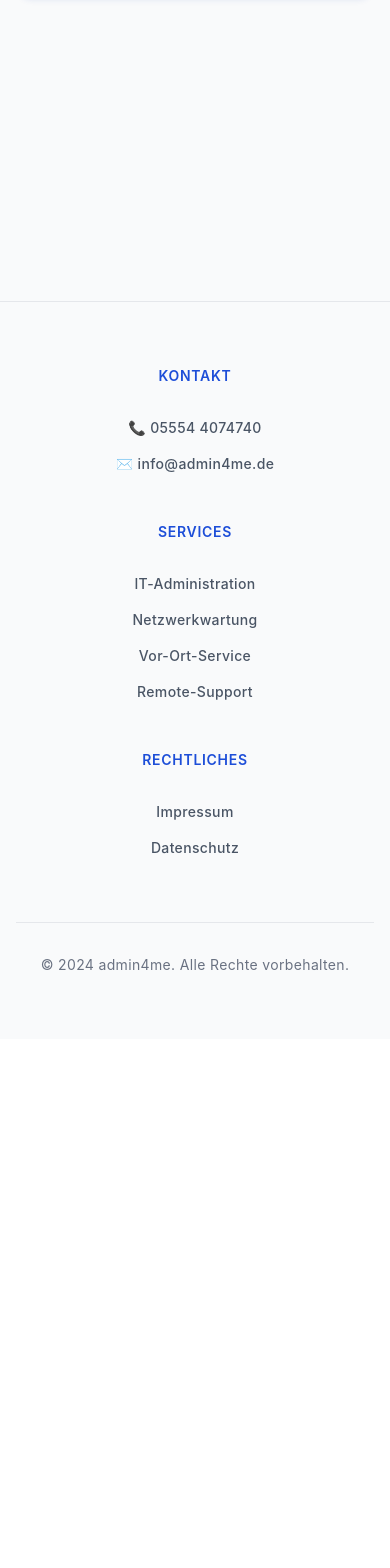
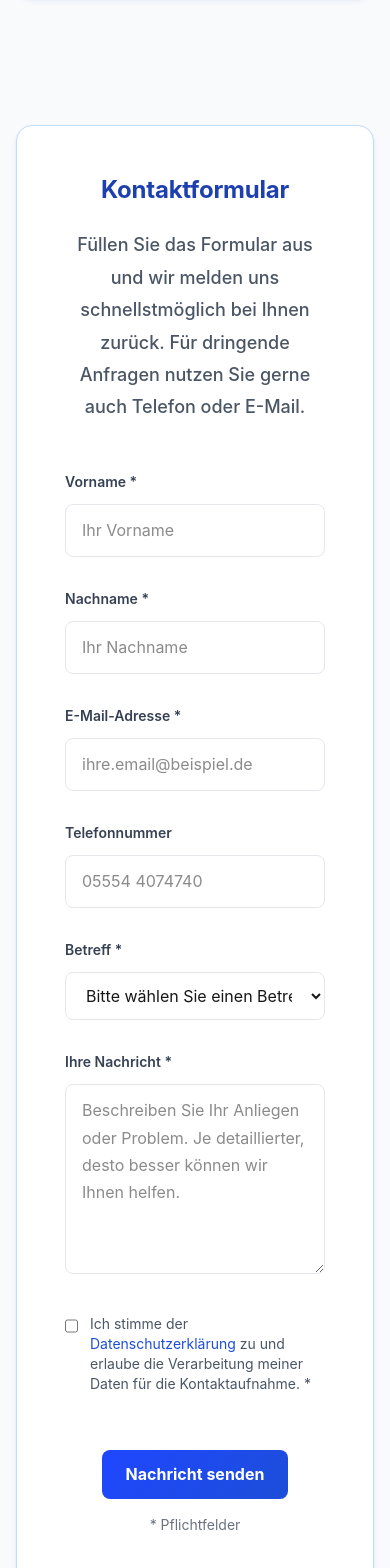
Before and after one commit to Remodops/admin4me, a Next.js app: page /kontakt in a window 390 px wide. Shown: the part 2080-3648 px from the top of the page. Before the commit the page ends 3119 px from the top, so only its background shows below. Built offline with nearby package versions, Linux system fonts and the light colour scheme.

Commit message:
add dummy contact form change CTA texts add alt text for logos, icons, etc

```diff
--- a/src/app/kontakt/page.tsx
+++ b/src/app/kontakt/page.tsx
@@ -34,7 +34,7 @@ export default function Kontakt() {
           <div className="space-y-10">
             <div className="flex items-start lg:justify-start justify-center">
               <div className="flex-shrink-0 w-14 h-14 bg-gradient-accent rounded-xl flex items-center justify-center mr-8 shadow-professional">
-                <svg className="w-7 h-7 text-white" fill="none" stroke="currentColor" viewBox="0 0 24 24">
+                <svg className="w-7 h-7 text-white" fill="none" stroke="currentColor" viewBox="0 0 24 24" aria-hidden="true">
                   <path strokeLinecap="round" strokeLinejoin="round" strokeWidth={2} d="M3 8l7.89 4.26a2 2 0 002.22 0L21 8M5 19h14a2 2 0 002-2V7a2 2 0 00-2-2H5a2 2 0 00-2 2v10a2 2 0 002 2z" />
                 </svg>
               </div>
@@ -53,7 +53,7 @@ export default function Kontakt() {
 
             <div className="flex items-start lg:justify-start justify-center">
               <div className="flex-shrink-0 w-14 h-14 bg-gradient-accent rounded-xl flex items-center justify-center mr-8 shadow-professional">
-                <svg className="w-7 h-7 text-white" fill="none" stroke="currentColor" viewBox="0 0 24 24">
+                <svg className="w-7 h-7 text-white" fill="none" stroke="currentColor" viewBox="0 0 24 24" aria-hidden="true">
                   <path strokeLinecap="round" strokeLinejoin="round" strokeWidth={2} d="M3 5a2 2 0 012-2h3.28a1 1 0 01.948.684l1.498 4.493a1 1 0 01-.502 1.21l-2.257 1.13a11.042 11.042 0 005.516 5.516l1.13-2.257a1 1 0 011.21-.502l4.493 1.498a1 1 0 01.684.949V19a2 2 0 01-2 2h-1C9.716 21 3 14.284 3 6V5z" />
                 </svg>
               </div>
@@ -72,7 +72,7 @@ export default function Kontakt() {
 
             <div className="flex items-start lg:justify-start justify-center">
               <div className="flex-shrink-0 w-14 h-14 bg-gradient-accent rounded-xl flex items-center justify-center mr-8 shadow-professional">
-                <svg className="w-7 h-7 text-white" fill="none" stroke="currentColor" viewBox="0 0 24 24">
+                <svg className="w-7 h-7 text-white" fill="none" stroke="currentColor" viewBox="0 0 24 24" aria-hidden="true">
                   <path strokeLinecap="round" strokeLinejoin="round" strokeWidth={2} d="M17.657 16.657L13.414 20.9a1.998 1.998 0 01-2.827 0l-4.244-4.243a8 8 0 1111.314 0z" />
                   <path strokeLinecap="round" strokeLinejoin="round" strokeWidth={2} d="M15 11a3 3 0 11-6 0 3 3 0 016 0z" />
                 </svg>
@@ -105,7 +105,7 @@ export default function Kontakt() {
             <div className="text-center flex-1">
               <div className="w-36 h-36 mx-auto mb-8 bg-gradient-to-br from-green-100 to-green-200 dark:from-green-900 dark:to-green-800 rounded-2xl flex items-center justify-center shadow-professional hover-lift transition-all duration-300 p-4">
                 <div className="text-green-600 dark:text-green-300 text-center">
-                  <svg className="w-16 h-16 mx-auto mb-2" fill="currentColor" viewBox="0 0 24 24">
+                  <svg className="w-16 h-16 mx-auto mb-2" fill="currentColor" viewBox="0 0 24 24" aria-hidden="true">
                     <path d="M17.472 14.382c-.297-.149-1.758-.867-2.03-.967-.273-.099-.471-.148-.67.15-.197.297-.767.966-.94 1.164-.173.199-.347.223-.644.075-.297-.15-1.255-.463-2.39-1.475-.883-.788-1.48-1.761-1.653-2.059-.173-.297-.018-.458.13-.606.134-.133.298-.347.446-.52.149-.174.198-.298.298-.497.099-.198.05-.371-.025-.52-.075-.149-.669-1.612-.916-2.207-.242-.579-.487-.5-.669-.51-.173-.008-.371-.01-.57-.01-.198 0-.52.074-.792.372-.272.297-1.04 1.016-1.04 2.479 0 1.462 1.065 2.875 1.213 3.074.149.198 2.096 3.2 5.077 4.487.709.306 1.262.489 1.694.625.712.227 1.36.195 1.871.118.571-.085 1.758-.719 2.006-1.413.248-.694.248-1.289.173-1.413-.074-.124-.272-.198-.57-.347m-5.421 7.403h-.004a9.87 9.87 0 01-5.031-1.378l-.361-.214-3.741.982.998-3.648-.235-.374a9.86 9.86 0 01-1.51-5.26c.001-5.45 4.436-9.884 9.888-9.884 2.64 0 5.122 1.03 6.988 2.898a9.825 9.825 0 012.893 6.994c-.003 5.45-4.437 9.884-9.885 9.884m8.413-18.297A11.815 11.815 0 0012.05 0C5.495 0 .16 5.335.157 11.892c0 2.096.547 4.142 1.588 5.945L.057 24l6.305-1.654a11.882 11.882 0 005.683 1.448h.005c6.554 0 11.890-5.335 11.893-11.893A11.821 11.821 0 0020.885 3.251"/>
                   </svg>
                   <span className="font-bold text-xl tracking-wide block">WhatsApp</span>
@@ -120,7 +120,7 @@ export default function Kontakt() {
             <div className="text-center flex-1">
               <div className="w-36 h-36 mx-auto mb-8 bg-gradient-to-br from-blue-100 to-blue-200 dark:from-blue-900 dark:to-blue-800 rounded-2xl flex items-center justify-center shadow-professional hover-lift transition-all duration-300 p-4">
                 <div className="text-blue-600 dark:text-blue-300 text-center">
-                  <svg className="w-16 h-16 mx-auto mb-2" fill="currentColor" viewBox="0 0 24 24">
+                  <svg className="w-16 h-16 mx-auto mb-2" fill="currentColor" viewBox="0 0 24 24" aria-hidden="true">
                     <path d="M11.944 0A12 12 0 0 0 0 12a12 12 0 0 0 12 12 12 12 0 0 0 12-12A12 12 0 0 0 12 0a12 12 0 0 0-.056 0zm4.962 7.224c.1-.002.321.023.465.14a.506.506 0 0 1 .171.325c.016.093.036.306.02.472-.18 1.898-.962 6.502-1.36 8.627-.168.9-.499 1.201-.82 1.23-.696.065-1.225-.46-1.9-.902-1.056-.693-1.653-1.124-2.678-1.8-1.185-.78-.417-1.21.258-1.91.177-.184 3.247-2.977 3.307-3.23.007-.032.014-.15-.056-.212s-.174-.041-.249-.024c-.106.024-1.793 1.14-5.061 3.345-.48.33-.913.49-1.302.48-.428-.008-1.252-.241-1.865-.44-.752-.245-1.349-.374-1.297-.789.027-.216.325-.437.893-.663 3.498-1.524 5.83-2.529 6.998-3.014 3.332-1.386 4.025-1.627 4.476-1.635z"/>
                   </svg>
                   <span className="font-bold text-xl tracking-wide block">Telegram</span>
@@ -133,6 +133,143 @@ export default function Kontakt() {
           </div>
         </div>
       </div>
+
+      {/* Kontaktformular Section */}
+      <section className="mb-32">
+        <div className="bg-white dark:bg-gray-800 rounded-2xl p-12 border border-professional dark:border-gray-700 shadow-professional">
+          <div className="text-center mb-12">
+            <h2 className="heading-md text-professional dark:text-white mb-6">
+              Kontaktformular
+            </h2>
+            <p className="text-enhanced text-gray-600 dark:text-gray-300 max-w-2xl mx-auto leading-relaxed">
+              Füllen Sie das Formular aus und wir melden uns schnellstmöglich bei Ihnen zurück.
+              Für dringende Anfragen nutzen Sie gerne auch Telefon oder E-Mail.
+            </p>
+          </div>
+
+          <form className="max-w-2xl mx-auto space-y-8">
+            <div className="grid grid-cols-1 md:grid-cols-2 gap-8">
+              <div>
+                <label htmlFor="firstName" className="block text-sm font-semibold text-gray-700 dark:text-gray-300 mb-3">
+                  Vorname *
+                </label>
+                <input
+                  type="text"
+                  id="firstName"
+                  name="firstName"
+                  required
+                  className="w-full px-4 py-3 border border-gray-300 dark:border-gray-600 rounded-lg focus:ring-2 focus:ring-blue-500 focus:border-transparent bg-white dark:bg-gray-700 text-gray-900 dark:text-white transition-colors"
+                  placeholder="Ihr Vorname"
+                />
+              </div>
+
+              <div>
+                <label htmlFor="lastName" className="block text-sm font-semibold text-gray-700 dark:text-gray-300 mb-3">
+                  Nachname *
+                </label>
+                <input
+                  type="text"
+                  id="lastName"
+                  name="lastName"
+                  required
+                  className="w-full px-4 py-3 border border-gray-300 dark:border-gray-600 rounded-lg focus:ring-2 focus:ring-blue-500 focus:border-transparent bg-white dark:bg-gray-700 text-gray-900 dark:text-white transition-colors"
+                  placeholder="Ihr Nachname"
+                />
+              </div>
+            </div>
+
+            <div className="grid grid-cols-1 md:grid-cols-2 gap-8">
+              <div>
+                <label htmlFor="email" className="block text-sm font-semibold text-gray-700 dark:text-gray-300 mb-3">
+                  E-Mail-Adresse *
+                </label>
+                <input
+                  type="email"
+                  id="email"
+                  name="email"
+                  required
+                  className="w-full px-4 py-3 border border-gray-300 dark:border-gray-600 rounded-lg focus:ring-2 focus:ring-blue-500 focus:border-transparent bg-white dark:bg-gray-700 text-gray-900 dark:text-white transition-colors"
+                  placeholder="ihre.email@beispiel.de"
+                />
+              </div>
+
+              <div>
+                <label htmlFor="phone" className="block text-sm font-semibold text-gray-700 dark:text-gray-300 mb-3">
+                  Telefonnummer
+                </label>
+                <input
+                  type="tel"
+                  id="phone"
+                  name="phone"
+                  className="w-full px-4 py-3 border border-gray-300 dark:border-gray-600 rounded-lg focus:ring-2 focus:ring-blue-500 focus:border-transparent bg-white dark:bg-gray-700 text-gray-900 dark:text-white transition-colors"
+                  placeholder="05554 4074740"
+                />
+              </div>
+            </div>
+
+            <div>
+              <label htmlFor="subject" className="block text-sm font-semibold text-gray-700 dark:text-gray-300 mb-3">
+                Betreff *
+              </label>
+              <select
+                id="subject"
+                name="subject"
+                required
+                className="w-full px-4 py-3 border border-gray-300 dark:border-gray-600 rounded-lg focus:ring-2 focus:ring-blue-500 focus:border-transparent bg-white dark:bg-gray-700 text-gray-900 dark:text-white transition-colors"
+              >
+                <option value="">Bitte wählen Sie einen Betreff</option>
+                <option value="it-support">IT-Support & Beratung</option>
+                <option value="datev-support">DATEV Support</option>
+                <option value="network-setup">Netzwerk-Setup</option>
+                <option value="remote-support">Remote-Support</option>
+                <option value="hardware-repair">Hardware-Reparatur</option>
+                <option value="training">Schulung & Training</option>
+                <option value="consultation">Beratungsgespräch</option>
+                <option value="other">Sonstiges</option>
+              </select>
+            </div>
+
+            <div>
+              <label htmlFor="message" className="block text-sm font-semibold text-gray-700 dark:text-gray-300 mb-3">
+                Ihre Nachricht *
+              </label>
+              <textarea
+                id="message"
+                name="message"
+                required
+                rows={6}
+                className="w-full px-4 py-3 border border-gray-300 dark:border-gray-600 rounded-lg focus:ring-2 focus:ring-blue-500 focus:border-transparent bg-white dark:bg-gray-700 text-gray-900 dark:text-white transition-colors resize-vertical"
+                placeholder="Beschreiben Sie Ihr Anliegen oder Problem. Je detaillierter, desto besser können wir Ihnen helfen."
+              ></textarea>
+            </div>
+
+            <div className="flex items-start space-x-3">
+              <input
+                type="checkbox"
+                id="privacy"
+                name="privacy"
+                required
+                className="mt-1 h-4 w-4 text-blue-600 focus:ring-blue-500 border-gray-300 rounded"
+              />
+              <label htmlFor="privacy" className="text-sm text-gray-600 dark:text-gray-300">
+                Ich stimme der <a href="/datenschutz" className="text-blue-600 dark:text-blue-400 hover:underline">Datenschutzerklärung</a> zu und erlaube die Verarbeitung meiner Daten für die Kontaktaufnahme. *
+              </label>
+            </div>
+
+            <div className="text-center pt-6">
+              <button
+                type="submit"
+                className="btn-primary px-12 py-4 text-lg"
+              >
+                Nachricht senden
+              </button>
+              <p className="text-sm text-gray-500 dark:text-gray-400 mt-4">
+                * Pflichtfelder
+              </p>
+            </div>
+          </form>
+        </div>
+      </section>
     </div>
   );
 }
--- a/src/app/page.tsx
+++ b/src/app/page.tsx
@@ -47,7 +47,7 @@ export default function Home() {
           {mounted ? (
             <img
               src={theme === 'dark' ? '/images/logo/logo-dark.png' : '/images/logo/logo-light.png'}
-              alt="admin4me Logo"
+              alt="admin4me - IT-Administration & Support Logo"
               className="h-40 max-w-xs w-auto sm:h-80 sm:max-w-2xl"
               style={{ maxHeight: '320px' }}
             />
@@ -60,7 +60,7 @@ export default function Home() {
           href="/kontakt"
           className="btn-primary"
         >
-          Jetzt Kontakt aufnehmen
+          Kontakt aufnehmen
         </Link>
       </section>
 
@@ -112,7 +112,7 @@ export default function Home() {
         </p>
         <div className="flex flex-col sm:flex-row gap-8 justify-center">
           <Link href="/kontakt" className="btn-primary">
-            Kontakt aufnehmen
+            Beratung anfragen
           </Link>
           <Link href="/leistungen" className="btn-secondary">
             Unsere Leistungen
--- a/src/app/referenzen/page.tsx
+++ b/src/app/referenzen/page.tsx
@@ -76,7 +76,7 @@ export default function Referenzen() {
             <div key={ref.name} className="bg-white dark:bg-gray-800 rounded-2xl p-10 border border-professional dark:border-gray-700 shadow-professional hover-lift transition-all duration-300 flex flex-col items-center">
               <img
                 src={ref.logo}
-                alt={ref.name + ' Logo'}
+                alt={`${ref.name} - Firmenlogo`}
                 className={
                   ref.name.includes('Lindigkeit')
                     ? 'max-h-40 max-w-xs w-auto h-auto mb-8 object-contain'
@@ -109,7 +109,7 @@ export default function Referenzen() {
         </p>
         <div className="flex flex-col sm:flex-row gap-8 justify-center">
           <a href="/kontakt" className="btn-primary">
-            Beratungsgespräch anfragen
+            Beratung anfragen
           </a>
           <a href="/leistungen" className="btn-secondary">
             Unsere Leistungen
--- a/src/components/Header.tsx
+++ b/src/components/Header.tsx
@@ -5,13 +5,13 @@ import { usePathname } from 'next/navigation';
 import { useEffect, useState } from 'react';
 // Icons als SVG-Komponenten
 const Bars3Icon = () => (
-  <svg className="h-6 w-6" fill="none" stroke="currentColor" viewBox="0 0 24 24">
+  <svg className="h-6 w-6" fill="none" stroke="currentColor" viewBox="0 0 24 24" aria-hidden="true">
     <path strokeLinecap="round" strokeLinejoin="round" strokeWidth={2} d="M4 6h16M4 12h16M4 18h16" />
   </svg>
 );
 
 const XMarkIcon = () => (
-  <svg className="h-6 w-6" fill="none" stroke="currentColor" viewBox="0 0 24 24">
+  <svg className="h-6 w-6" fill="none" stroke="currentColor" viewBox="0 0 24 24" aria-hidden="true">
     <path strokeLinecap="round" strokeLinejoin="round" strokeWidth={2} d="M6 18L18 6M6 6l12 12" />
   </svg>
 );
--- a/src/components/ThemeToggle.tsx
+++ b/src/components/ThemeToggle.tsx
@@ -4,13 +4,13 @@ import { useEffect, useState } from 'react';
 
 // Icons als SVG-Komponenten
 const SunIcon = ({ className = '' }) => (
-  <svg className={`w-5 h-5 ${className}`} fill="none" stroke="currentColor" viewBox="0 0 24 24">
+  <svg className={`w-5 h-5 ${className}`} fill="none" stroke="currentColor" viewBox="0 0 24 24" aria-hidden="true">
     <path strokeLinecap="round" strokeLinejoin="round" strokeWidth={2} d="M12 3v1m0 16v1m9-9h-1M4 12H3m15.364 6.364l-.707-.707M6.343 6.343l-.707-.707m12.728 0l-.707.707M6.343 17.657l-.707.707M16 12a4 4 0 11-8 0 4 4 0 018 0z" />
   </svg>
 );
 
 const MoonIcon = ({ className = '' }) => (
-  <svg className={`w-5 h-5 ${className}`} fill="none" stroke="currentColor" viewBox="0 0 24 24">
+  <svg className={`w-5 h-5 ${className}`} fill="none" stroke="currentColor" viewBox="0 0 24 24" aria-hidden="true">
     <path strokeLinecap="round" strokeLinejoin="round" strokeWidth={2} d="M20.354 15.354A9 9 0 018.646 3.646 9.003 9.003 0 0012 21a9.003 9.003 0 008.354-5.646z" />
   </svg>
 );
```
Also changed, not shown: src/app/globals.css (+13 -3 lines), src/app/leistungen/page.tsx (+15 -15 lines), src/app/preise/page.tsx (+5 -5 lines).
